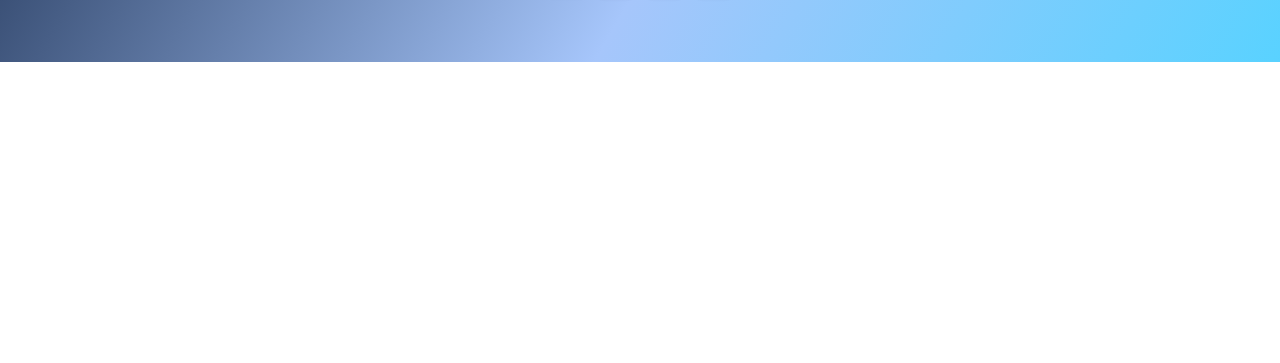
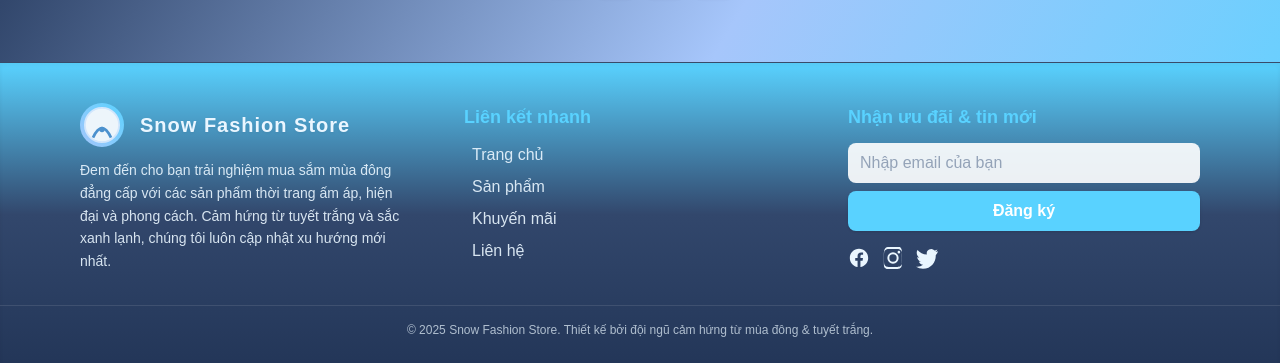
Before and after one commit to Quang6666/Fashionshopdemo, a React (Vite) app: page /products in a window 1280 px wide. Shown: the part 1284-1647 px from the top of the page. Before the commit the page ends 1346 px from the top, so only its background shows below. Built offline with nearby package versions, Linux system fonts and the light colour scheme.

Commit message:
improve footer+

```diff
--- a/src/components/ProductList.tsx
+++ b/src/components/ProductList.tsx
@@ -101,7 +101,9 @@ export default function ProductList() {
 	}, [search]);
 
 	return (
-		<div className="min-h-screen flex flex-col items-center justify-start pt-28 pb-16 relative">
+		<div className="min-h-screen flex flex-col">
+			{/* Nội dung chính */}
+			<div className="flex-1 w-full flex flex-col items-center justify-start pt-28 pb-16 relative">
 				{/* Nút quay lại trang chủ */}
 				<button
 					onClick={() => navigate("/")}
@@ -185,5 +187,150 @@ export default function ProductList() {
 					</div>
 				)}
 			</div>
+			{/* Footer */}
+			<footer className="w-full mt-0 pt-10 pb-7 bg-gradient-to-t from-[var(--main-grad1)] via-[var(--main-grad2)] to-[var(--main-grad4)] text-[#eaf6ff] shadow-inner border-t border-white/10 transition-colors duration-500">
+				<div className="max-w-6xl mx-auto flex flex-col md:flex-row md:items-start md:justify-between gap-8 px-4">
+					{/* Cột 1: Logo & giới thiệu */}
+					<div className="flex-1 min-w-[200px] mb-6 md:mb-0">
+						<div className="flex items-center gap-2 mb-3">
+							<span className="inline-block rounded-full bg-gradient-to-tr from-[var(--main-grad3)] to-[var(--main-grad4)] p-1 mr-2">
+								<svg width={36} height={36} viewBox="0 0 40 40" fill="none">
+									<circle
+										cx="20"
+										cy="20"
+										r="19"
+										fill="#edf5fb"
+										stroke="#d2e6fc"
+										strokeWidth={2}
+									/>
+									<path
+										d="M10 34 Q20 13 30 34"
+										stroke="#4c91ce"
+										strokeWidth={3}
+										fill="none"
+									/>
+									<circle cx="20" cy="25" r="3" fill="#4c91ce" />
+								</svg>
+							</span>
+							<span className="text-xl font-bold tracking-wider drop-shadow-sm">
+								Snow Fashion Store
+							</span>
+						</div>
+						<p className="text-[#eaf6ff]/90 text-sm max-w-xs leading-relaxed">
+							Đem đến cho bạn trải nghiệm mua sắm mùa đông đẳng cấp với các sản phẩm
+							thời trang ấm áp, hiện đại và phong cách. Cảm hứng từ tuyết trắng và sắc
+							xanh lạnh, chúng tôi luôn cập nhật xu hướng mới nhất.
+						</p>
+					</div>
+					{/* Cột 2: Liên kết nhanh */}
+					<div className="flex-1 min-w-[180px] mb-6 md:mb-0">
+						<h4 className="font-bold text-lg mb-3 text-[var(--main-accent)]">
+							Liên kết nhanh
+						</h4>
+						<ul className="space-y-2 text-[#eaf6ff]/90">
+							<li>
+								<a
+									href="/"
+									className="hover:text-[var(--main-accent)] hover:bg-white hover:bg-opacity-80 transition rounded px-2 py-1"
+								>
+									Trang chủ
+								</a>
+							</li>
+							<li>
+								<a
+									href="/products"
+									className="hover:text-[var(--main-accent)] hover:bg-white hover:bg-opacity-80 transition rounded px-2 py-1"
+								>
+									Sản phẩm
+								</a>
+							</li>
+							<li>
+								<a
+									href="#sale"
+									className="hover:text-[var(--main-accent)] hover:bg-white hover:bg-opacity-80 transition rounded px-2 py-1"
+								>
+									Khuyến mãi
+								</a>
+							</li>
+							<li>
+								<a
+									href="#contact"
+									className="hover:text-[var(--main-accent)] hover:bg-white hover:bg-opacity-80 transition rounded px-2 py-1"
+								>
+									Liên hệ
+								</a>
+							</li>
+						</ul>
+					</div>
+					{/* Cột 3: Đăng ký nhận tin */}
+					<div className="flex-1 min-w-[220px]">
+						<h4 className="font-bold text-lg mb-3 text-[var(--main-accent)]">
+							Nhận ưu đãi & tin mới
+						</h4>
+						<form className="flex flex-col gap-2">
+							<input
+								type="email"
+								required
+								placeholder="Nhập email của bạn"
+								className="rounded-lg px-3 py-2 bg-white/90 text-slate-800 placeholder-slate-400 focus:outline-none focus:ring-2 focus:ring-[var(--main-accent)]"
+							/>
+							<button
+								type="submit"
+								className="bg-[var(--main-accent)] hover:bg-[var(--main-btn-hover)] text-white font-bold px-5 py-2 rounded-lg shadow transition"
+							>
+								Đăng ký
+							</button>
+						</form>
+						<div className="flex gap-3 mt-4">
+							<a
+								href="#"
+								aria-label="Facebook"
+								className="hover:text-[var(--main-accent)]"
+							>
+								<svg
+									width="22"
+									height="22"
+									fill="currentColor"
+									viewBox="0 0 24 24"
+								>
+									<path d="M22 12c0-5.522-4.477-10-10-10S2 6.478 2 12c0 4.991 3.657 9.128 8.438 9.877v-6.987h-2.54v-2.89h2.54V9.797c0-2.506 1.492-3.89 3.777-3.89 1.094 0 2.238.195 2.238.195v2.46h-1.26c-1.242 0-1.632.771-1.632 1.562v1.875h2.773l-.443 2.89h-2.33v6.987C18.343 21.128 22 16.991 22 12" />
+								</svg>
+							</a>
+							<a
+								href="#"
+								aria-label="Instagram"
+								className="hover:text-[var(--main-accent)]"
+							>
+								<svg
+									width="22"
+									height="22"
+									fill="currentColor"
+									viewBox="0 0 24 24"
+								>
+									<path d="M12 2.163c3.204 0 3.584.012 4.85.07 1.366.062 2.633.334 3.608 1.308.974.974 1.246 2.242 1.308 3.608.058 1.266.07 1.646.07 4.85s-.012 3.584-.07 4.85c-.062 1.366-.334 2.633-1.308 3.608-.974.974-2.242 1.246-3.608 1.308-1.266.058-1.646.07-4.85.07s-3.584-.012-4.85-.07c-1.366-.062-2.633-.334-3.608-1.308-.974-.974-1.246-2.242-1.308-3.608C2.175 15.647 2.163 15.267 2.163 12s.012-3.584.07-4.85c.062-1.366.334-2.633 1.308-3.608.974-.974 2.242-1.246 3.608-1.308C8.416 2.175 8.796 2.163 12 2.163zm0-2.163C8.741 0 8.332.013 7.052.072 5.771.131 4.659.363 3.678 1.344c-.98.98-1.213 2.092-1.272 3.374C2.013 5.668 2 6.077 2 12c0 5.923.013 6.332.072 7.612.059 1.282.292 2.394 1.272 3.374.98.98 2.092 1.213 3.374 1.272C8.332 23.987 8.741 24 12 24s3.668-.013 4.948-.072c1.282-.059 2.394-.292 3.374-1.272.98-.98 1.213-2.092 1.272-3.374.059-1.28.072-1.689.072-7.612 0-5.923-.013-6.332-.072-7.612-.059-1.282-.292-2.394-1.272-3.374-.98-.98-2.092-1.213-3.374-1.272C15.668.013 15.259 0 12 0zm0 5.838a6.162 6.162 0 1 0 0 12.324 6.162 6.162 0 0 0 0-12.324zm0 10.162a3.999 3.999 0 1 1 0-7.998 3.999 3.999 0 0 1 0 7.998zm6.406-11.845a1.44 1.44 0 1 0 0 2.88 1.44 1.44 0 0 0 0-2.88z" />
+								</svg>
+							</a>
+							<a
+								href="#"
+								aria-label="Twitter"
+								className="hover:text-[var(--main-accent)]"
+							>
+								<svg
+									width="22"
+									height="22"
+									fill="currentColor"
+									viewBox="0 0 24 24"
+								>
+									<path d="M24 4.557a9.93 9.93 0 0 1-2.828.775 4.932 4.932 0 0 0 2.165-2.724c-.951.564-2.005.974-3.127 1.195a4.916 4.916 0 0 0-8.38 4.482C7.691 8.095 4.066 6.13 1.64 3.161c-.542.929-.856 2.01-.857 3.17 0 2.188 1.115 4.117 2.823 5.247a4.904 4.904 0 0 1-2.229-.616c-.054 2.281 1.581 4.415 3.949 4.89a4.936 4.936 0 0 1-2.224.084c.627 1.956 2.444 3.377 4.6 3.417A9.867 9.867 0 0 1 0 21.543a13.94 13.94 0 0 0 7.548 2.212c9.058 0 14.009-7.513 14.009-14.009 0-.213-.005-.425-.014-.636A10.012 10.012 0 0 0 24 4.557z" />
+								</svg>
+							</a>
+						</div>
+					</div>
+				</div>
+				<div className="mt-8 border-t border-white/10 pt-4 text-center text-xs text-[#eaf6ff]/70 transition-colors duration-500">
+					© {new Date().getFullYear()} Snow Fashion Store. Thiết kế bởi đội ngũ cảm hứng từ mùa đông & tuyết trắng.
+				</div>
+			</footer>
+		</div>
 	);
 }
```
Lines whose indentation alone changed are shown as unchanged.
